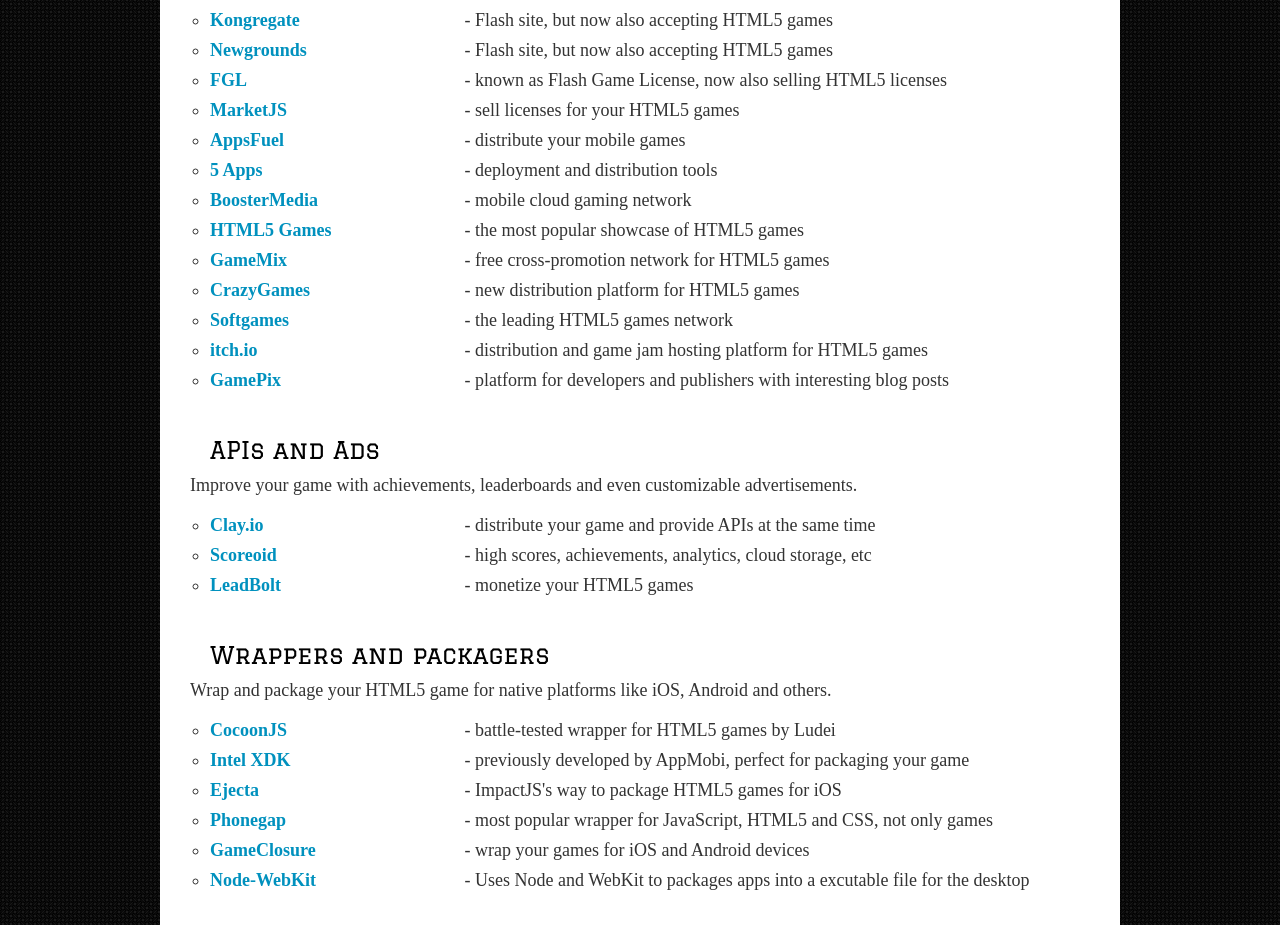
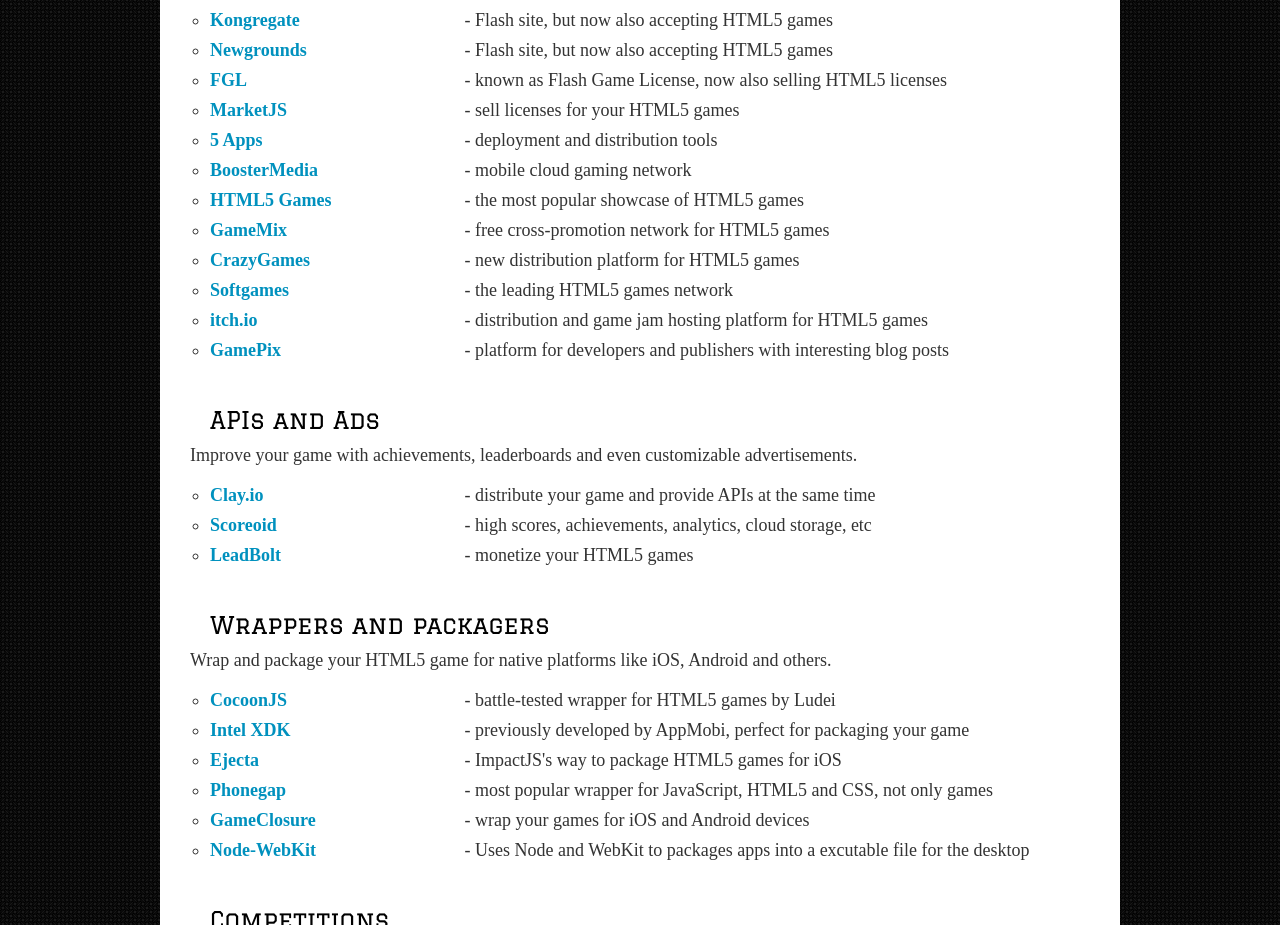
Before and after one commit to EnclaveGames/HTML5-Gamedev-Starter, a plain HTML site: page index.html in a window 1280 px wide. Shown: the part 1500-2425 px from the top of the page. Drawn offline with Linux system fonts and the light colour scheme; files whose address does not match are found by name.

Commit message:
AppsFuel removed

```diff
--- a/index.html
+++ b/index.html
@@ -70,7 +70,6 @@
       <li><a href="http://www.newgrounds.com/">Newgrounds</a> - Flash site, but now also accepting HTML5 games</li>
       <li><a href="https://www.fgl.com/">FGL</a> - known as Flash Game License, now also selling HTML5 licenses</li>
       <li><a href="http://marketjs.com/">MarketJS</a> - sell licenses for your HTML5 games</li>
-      <li><a href="http://appsfuel.com/">AppsFuel</a> - distribute your mobile games</li>
       <li><a href="https://5apps.com/">5 Apps</a> - deployment and distribution tools</li>
       <li><a href="http://www.boostermedia.com/">BoosterMedia</a> - mobile cloud gaming network</li>
       <li><a href="http://html5games.com/">HTML5 Games</a> - the most popular showcase of HTML5 games</li>
```
